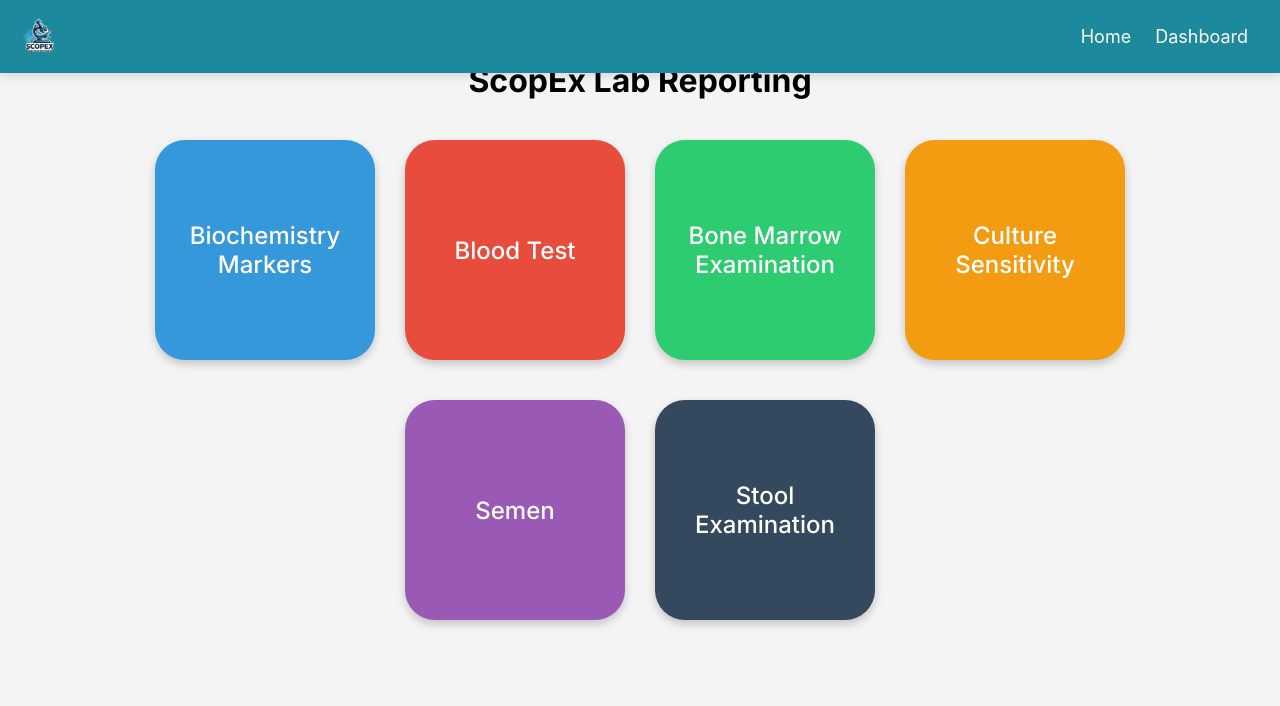
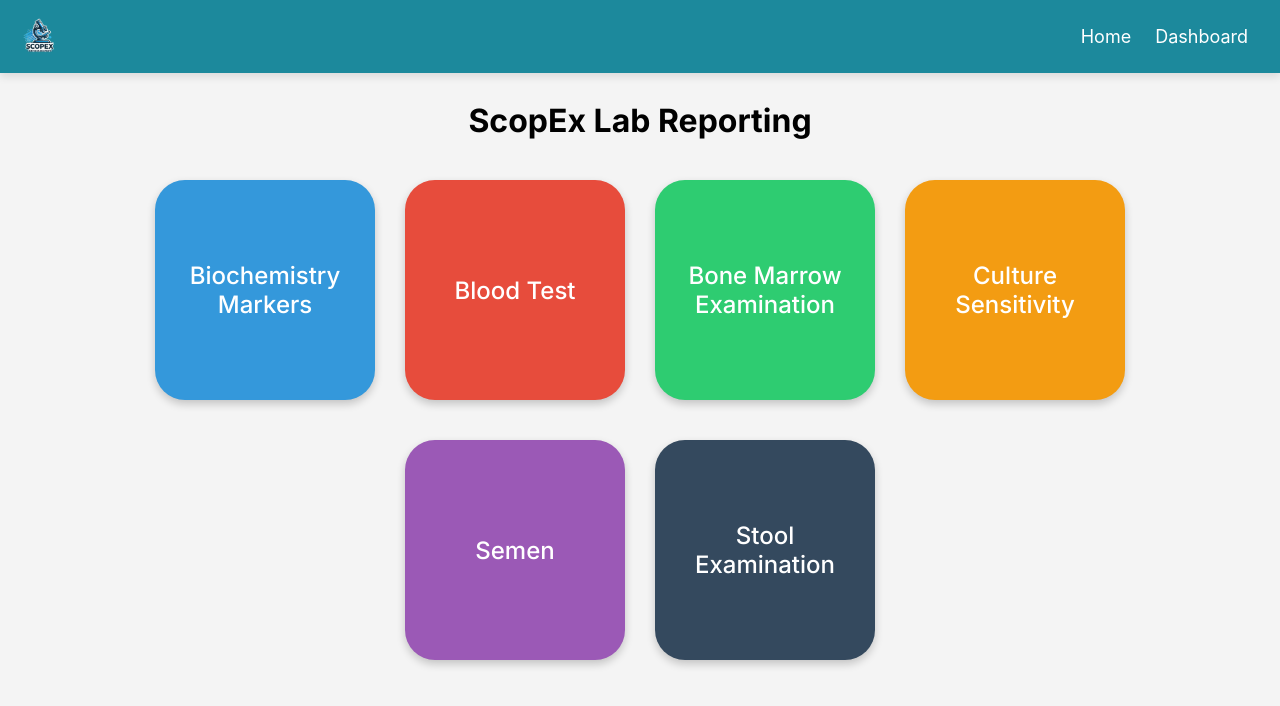
Before and after one commit to mlbrainlab/scopex, a React (Create React App) app: page / in a window 1280 px wide. Shown: the top 706 px of the page. Built offline with nearby package versions, Linux system fonts and the light colour scheme.

Commit message:
ui: navbar: Push content below navbar

```diff
--- a/public/styles.css
+++ b/public/styles.css
@@ -2,7 +2,7 @@ body {
     font-family: 'Inter', sans-serif;
     background-color: #f4f4f4;
     margin: 0;
-    padding: 20px;
+    padding: 60px;
 }
 
 h3, h4 {
```
